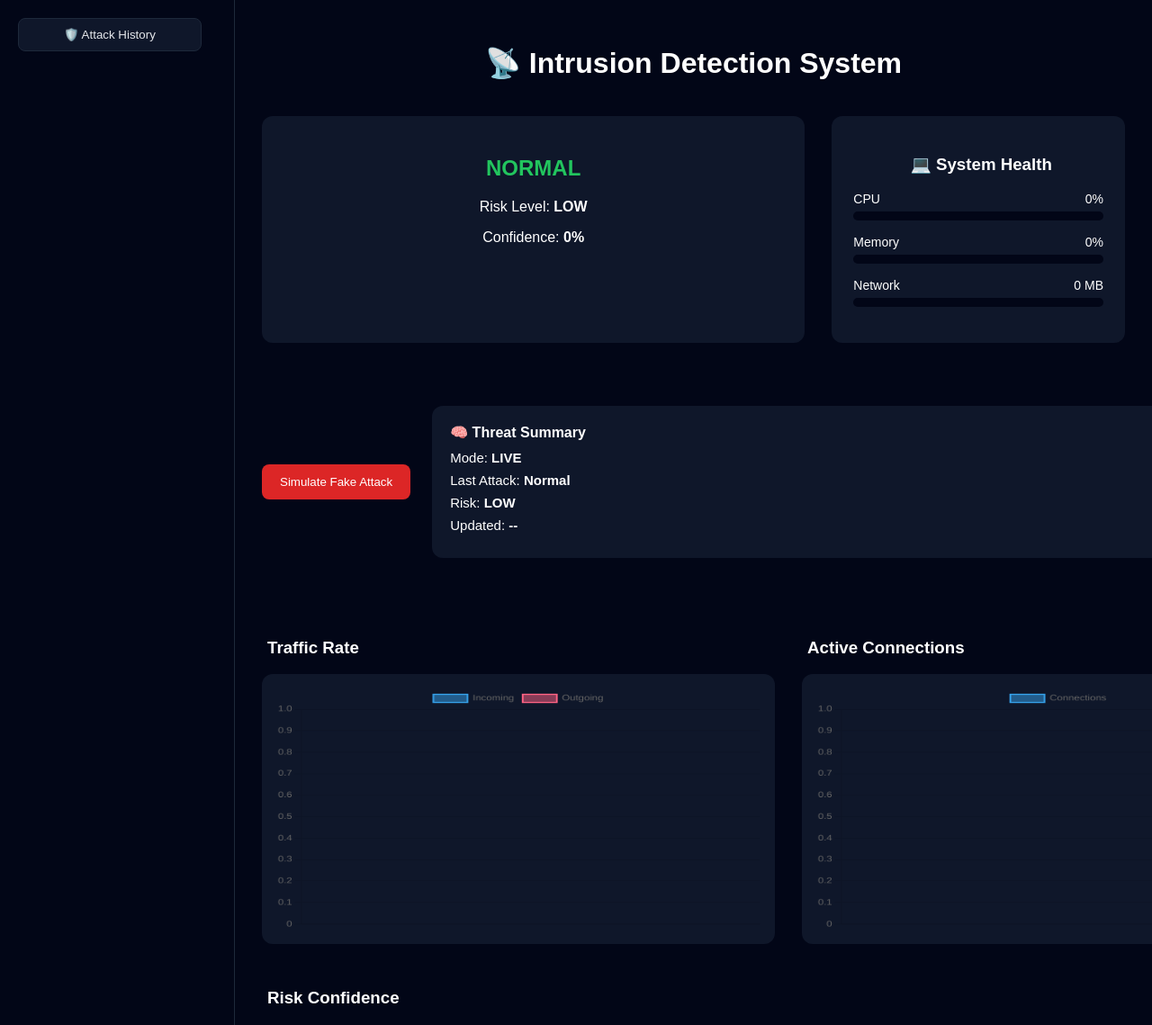
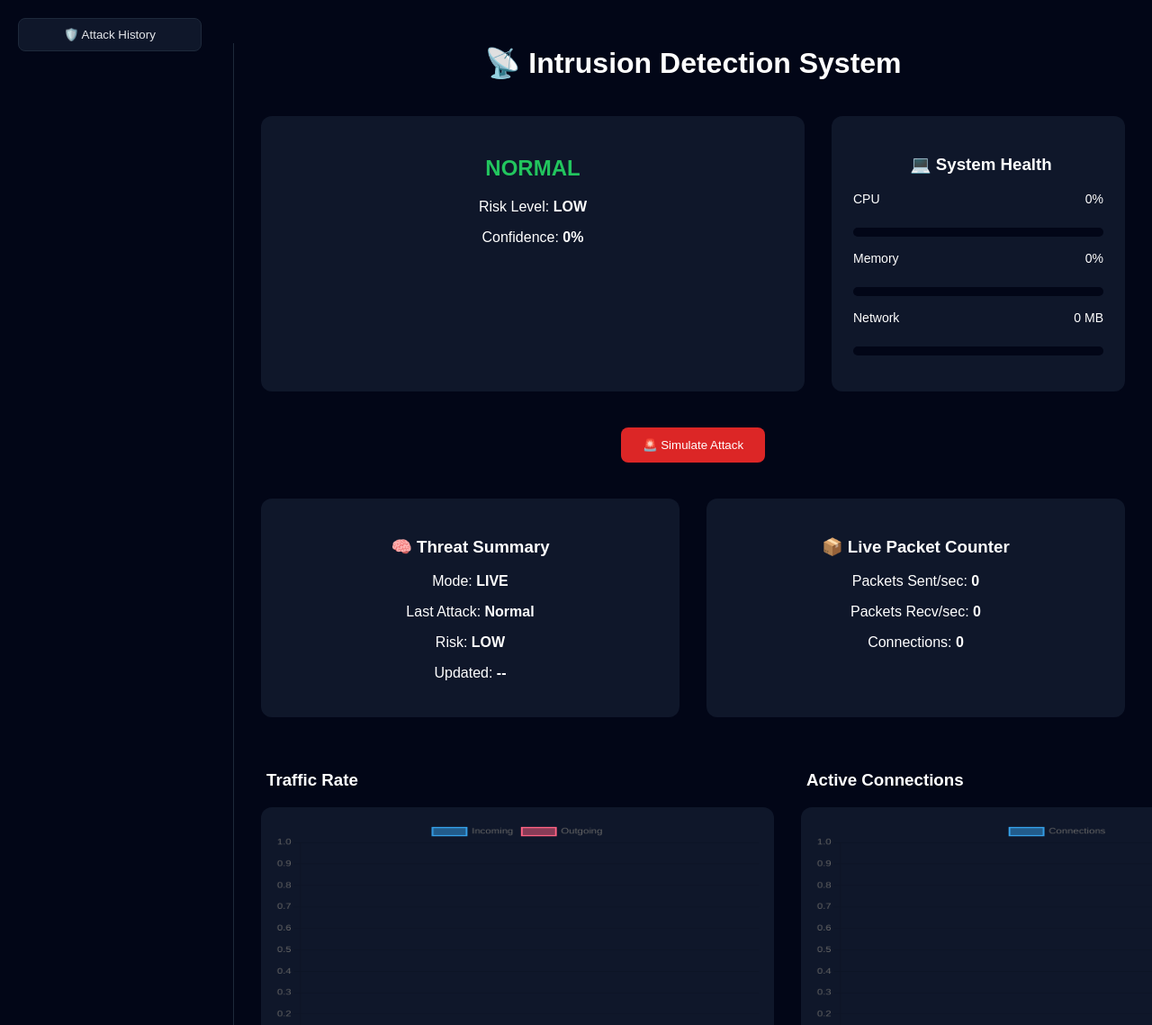
Before and after one commit to Sanchitk99/intrusion-detection, a Flask app: page / in a window 1280 px wide. Shown: the top 1139 px of the page at 90% size. Run offline with Flask 3, Linux system fonts and the light colour scheme; parts of the project's set-up code (start-up, migrations or seed data) failed here and were passed over.

Commit message:
Updated dashboard and agent

```diff
--- a/agent.py
+++ b/agent.py
@@ -18,7 +18,10 @@ LAST_METRICS = {
     "confidence": 0.0,
     "src_rate": 0.0,
     "dst_rate": 0.0,
-    "connections": 0
+    "connections": 0,
+    "packet_sent_rate": 0,
+    "packet_recv_rate": 0
+
 }
 ATTACK_LOG = []
 LAST_LOG_TIME = 0
@@ -50,9 +53,12 @@ def get_raw_stats():
     return {
         "src_bytes": net.bytes_sent,
         "dst_bytes": net.bytes_recv,
+        "packets_sent": net.packets_sent,
+        "packets_recv": net.packets_recv,
         "connections": len(conns),
         "timestamp": time.time()
     }
+
 
 # --------------------------------------------------
 # Convert raw counters → rates (CRITICAL)
@@ -69,11 +75,14 @@ def compute_rates(current):
         return None
 
     rates = {
-        "src_rate": (current["src_bytes"] - PREV_STATS["src_bytes"]) / delta_time,
-        "dst_rate": (current["dst_bytes"] - PREV_STATS["dst_bytes"]) / delta_time,
-        "count": current["connections"],
-        "srv_count": current["connections"]
-    }
+    "src_rate": (current["src_bytes"] - PREV_STATS["src_bytes"]) / delta_time,
+    "dst_rate": (current["dst_bytes"] - PREV_STATS["dst_bytes"]) / delta_time,
+    "packet_sent_rate": (current["packets_sent"] - PREV_STATS["packets_sent"]) / delta_time,
+    "packet_recv_rate": (current["packets_recv"] - PREV_STATS["packets_recv"]) / delta_time,
+    "count": current["connections"],
+    "srv_count": current["connections"]
+}
+
 
     PREV_STATS = current
     return rates
@@ -165,7 +174,9 @@ def get_live_metrics(demo=False):
         "confidence": round(prob, 2),
         "src_rate": round(features["src_rate"], 2),
         "dst_rate": round(features["dst_rate"], 2),
-        "connections": features["count"]
+        "connections": features["count"],
+        "packet_sent_rate": round(features["packet_sent_rate"], 2),
+        "packet_recv_rate": round(features["packet_recv_rate"], 2)
     }
 
     # ✅ LOG ATTACK HISTORY
--- a/templates/dashboard.html
+++ b/templates/dashboard.html
@@ -21,14 +21,16 @@
 
         /* ===== SIDEBAR ===== */
         #sidebar {
-            width: 160px;
+            position: fixed;
+            top: 48px;
+            left: 0;
+            width: 260px;
+            height: 100vh;
             background: #020617;
             border-right: 1px solid #1e293b;
-            padding: 50px;
-            padding-top: 70px;
+            padding: 20px;
             overflow-y: auto;
-            flex-shrink: 0;
-            position: relative;
+            box-sizing: border-box;
         }
 
         .sidebar-hidden #sidebar {
@@ -43,6 +45,7 @@
             flex: 1;
             padding: 30px;
             min-width: 0;
+            margin-left: 260px;
         }
 
         h1 {
@@ -78,7 +81,7 @@
         .top-row {
             display: flex;
             gap: 30px;
-            max-width: 1200px;
+            max-width: 1400px;
             margin: 40px auto;
         }
 
@@ -88,6 +91,9 @@
             padding: 24px;
             flex: 1;
             text-align: center;
+        }
+        .sidebar-hidden #mainContent {
+            margin-left: 0;
         }
 
         .main-status { flex: 2; }
@@ -102,7 +108,7 @@
             display: flex;
             justify-content: space-between;
             font-size: 14px;
-            margin-bottom: 6px;
+            margin-bottom:24px;
         }
 
         .progress-bar {
@@ -133,17 +139,13 @@
         .grid h3 {
             margin-left: 6px;
         }
-
-
         canvas {
             background: #0f172a;
             border-radius: 12px;
             padding: 15px;
             height: 300px !important;
         }
-        html, body {
-            overflow-x: hidden;
-        }
+
         .action-row {
     display: inline-flex;
     justify-content: center;
@@ -151,6 +153,10 @@
     gap: 24px;
     margin: 30px auto;
     min-width: 1000px;
+}
+html, body {
+    height: 100%;
+    overflow-x: hidden;
 }
 
 .threat-summary {
@@ -171,6 +177,13 @@
     font-size: 16px;
 }
 
+.summary-grid {
+    display: grid;
+    grid-template-columns: 1fr 1fr;
+    gap: 30px;
+    max-width: 1000px;
+    margin: 40px auto;
+}
 
         /* ===== LOG ===== */
         .log-entry {
@@ -228,18 +241,35 @@
                 </div>
             </div>
         </div>
+<button id="demoBtn" style="
+    display:block;
+    margin: 20px auto;
+    padding:12px 24px;
+    background:#dc2626;
+    border:none;
+    border-radius:8px;
+    color:white;
+    cursor:pointer;
+">
+    🚨 Simulate Attack
+</button>
+<div class="summary-grid">
+    <div class="status-box">
+        <h3>🧠 Threat Summary</h3>
+        <p>Mode: <strong id="mode">LIVE</strong></p>
+        <p>Last Attack: <strong id="lastAttack">Normal</strong></p>
+        <p>Risk: <strong id="riskSummary">LOW</strong></p>
+        <p>Updated: <strong id="updatedTime">--</strong></p>
+    </div>
 
-<div class="action-row">
-    <button id="demoBtn">Simulate Fake Attack</button>
-
-    <div class="status-box threat-summary">
-        <h4>🧠 Threat Summary</h4>
-        <p>Mode: <strong id="modeText">LIVE</strong></p>
-        <p>Last Attack: <strong id="lastAttack">Normal</strong></p>
-        <p>Risk: <strong id="lastRisk">LOW</strong></p>
-        <p>Updated: <strong id="lastUpdate">--</strong></p>
+    <div class="status-box">
+        <h3>📦 Live Packet Counter</h3>
+        <p>Packets Sent/sec: <strong id="pktSent">0</strong></p>
+        <p>Packets Recv/sec: <strong id="pktRecv">0</strong></p>
+        <p>Connections: <strong id="connLive">0</strong></p>
     </div>
 </div>
+
 
         <div class="grid">
             <div>
@@ -263,6 +293,9 @@
 
 <script>
 const maxPoints = 15;
+let attackIntensity = 0;
+
+
 
 // ===================
 // CHART INITIALIZATION (THIS WAS MISSING)
@@ -281,9 +314,6 @@ const maxPoints = 15;
 //         document.documentElement.classList.toggle("sidebar-hidden");
 //     };
 // });
-document.getElementById("historyBtn").onclick = () => {
-    document.body.classList.toggle("sidebar-hidden");
-};
 
 
 const trafficChart = new Chart(document.getElementById('trafficChart'), {
@@ -295,13 +325,13 @@ const trafficChart = new Chart(document.getElementById('trafficChart'), {
                 label: 'Incoming',
                 data: [],
                 borderWidth: 2,
-                tension: 0.4
+                tension: 0
             },
             {
                 label: 'Outgoing',
                 data: [],
                 borderWidth: 2,
-                tension: 0.4
+                tension: 0
             }
         ]
     },
@@ -309,6 +339,7 @@ const trafficChart = new Chart(document.getElementById('trafficChart'), {
     responsive: true,
     maintainAspectRatio: false
 }
+
 });
 
 document.addEventListener("DOMContentLoaded", () => {
@@ -317,25 +348,18 @@ document.addEventListener("DOMContentLoaded", () => {
 document.getElementById("historyBtn").onclick = () => {
     document.body.classList.toggle("sidebar-hidden");
 
-    const btn = document.getElementById("historyBtn");
-    btn.innerText = document.body.classList.contains("sidebar-hidden")
-        ? "🛡️ Show History"
-        : "❌ Hide History";
+    const isHidden = document.body.classList.contains("sidebar-hidden");
+
+    document.getElementById("historyBtn").innerText =
+        isHidden ? "🛡️ Show History" : "❌ Hide History";
+
 };
-
-
-
     // Update attack history safely
 window.updateHistory = function () {
     fetch("/history")
         .then(res => res.json())
         .then(logs => {
             const logDiv = document.getElementById("log");
-                if (!logDiv) {
-                    console.error("log div not found");
-                    return;
-                }
-
             logDiv.innerHTML = "";
 
             logs.slice().reverse().forEach(item => {
@@ -352,6 +376,10 @@ document.getElementById("historyBtn").onclick = () => {
             });
         });
 };
+
+
+
+
 });
 
 const connChart = new Chart(document.getElementById('connChart'), {
@@ -363,7 +391,7 @@ const connChart = new Chart(document.getElementById('connChart'), {
                 label: 'Connections',
                 data: [],
                 borderWidth: 2,
-                tension: 0.4
+                tension: 0
             }
         ]
     },
@@ -371,6 +399,8 @@ const connChart = new Chart(document.getElementById('connChart'), {
     responsive: true,
     maintainAspectRatio: false
 }
+
+
 });
 setInterval(() => {
     fetch("/health")
@@ -386,6 +416,7 @@ setInterval(() => {
     const netMB = data.net / 1024;
     const netPercent = Math.min((netMB / 200) * 100, 100);
     updateBar("netBar", "netText", netPercent, " MB", netMB.toFixed(1));
+
 });
 
 }, 3000);
@@ -400,7 +431,7 @@ const riskChart = new Chart(document.getElementById('riskChart'), {
                 label: 'Confidence',
                 data: [],
                 borderWidth: 2,
-                tension: 0.4
+                tension: 0
             }
         ]
     },
@@ -410,20 +441,25 @@ const riskChart = new Chart(document.getElementById('riskChart'), {
     }
 });
 
-
 function updateStatus(data) {
     document.getElementById("attack").innerText = data.attack;
     document.getElementById("risk").innerText = data.risk;
     document.getElementById("confidence").innerText = data.confidence + "%";
+
     document.getElementById("lastAttack").innerText = data.attack;
-    document.getElementById("lastRisk").innerText = data.risk;
-    document.getElementById("lastUpdate").innerText =
+    document.getElementById("riskSummary").innerText = data.risk;
+    document.getElementById("updatedTime").innerText =
         new Date().toLocaleTimeString();
-
 
     document.getElementById("attack").className =
         data.attack === "Normal" ? "normal" : "attack";
+    if (data.risk === "HIGH") {
+        document.body.style.background = "#1e0b0b";
+    } else {
+        document.body.style.background = "#020617";
     }
+}
+
 
 function updateCharts(data) {
     const time = new Date().toLocaleTimeString();
@@ -446,40 +482,70 @@ function updateCharts(data) {
 
     riskChart.data.labels.push(time);
     riskChart.data.datasets[0].data.push(data.confidence);
-
     trafficChart.update();
     connChart.update();
     riskChart.update();
-    updateHistory();
+
 }
 
 let sidebarVisible = true;
 
 setInterval(() => {
+
     fetch("/metrics")
         .then(res => res.json())
         .then(data => {
-            if (Object.keys(data).length === 0) return;
+            if (!data || Object.keys(data).length === 0) return;
 
-            // 🔥 SINGLE SOURCE UPDATE
-            updateStatus(data);
-            updateCharts(data);
+            let simulatedData = { ...data };
+
+            if (demoEnabled) {
+
+    attackIntensity += 80;
+    if (attackIntensity > 1200) attackIntensity = 1200;
+
+    simulatedData.attack = "DDoS Attack";
+    simulatedData.risk = "HIGH";
+    simulatedData.confidence = Math.min(85 + attackIntensity / 30, 99);
+
+    simulatedData.src_rate = data.src_rate + attackIntensity + Math.random() * 100;
+    simulatedData.dst_rate = data.dst_rate + attackIntensity + Math.random() * 100;
+    simulatedData.connections = data.connections + attackIntensity + Math.random() * 200;
+}
+            updateStatus(simulatedData);
+updateCharts(simulatedData);
+
+// Auto-refresh history ONLY if sidebar is visible
+if (!document.body.classList.contains("sidebar-hidden")) {
     updateHistory();
+}
+
+
+            document.getElementById("pktSent").innerText = simulatedData.src_rate;
+            document.getElementById("pktRecv").innerText = simulatedData.dst_rate;
+            document.getElementById("connLive").innerText = simulatedData.connections;
         });
 }, 3000);
 
+
 let demoEnabled = false;
-
 document.getElementById("demoBtn").onclick = () => {
     fetch("/toggle-demo", { method: "POST" })
         .then(res => res.json())
         .then(data => {
             demoEnabled = data.demo;
-            document.getElementById("demoBtn").innerText =
-                demoEnabled ? "Stop Fake Attack" : "Simulate Fake Attack";
+
+            const btn = document.getElementById("demoBtn");
+
+            if (demoEnabled) {
+                btn.innerText = "🛑 Stop Attack Simulation";
+                btn.style.background = "#16a34a";
+            } else {
+                btn.innerText = "🚨 Simulate Attack";
+                btn.style.background = "#dc2626";
+            }
         });
 };
-
 function updateBar(barId, textId, value, unit, displayValue = null) {
     const bar = document.getElementById(barId);
     const text = document.getElementById(textId);
@@ -500,8 +566,6 @@ function updateBar(barId, textId, value, unit, displayValue = null) {
         ? displayValue + unit
         : percent.toFixed(1) + unit;
 }
-
 </script>
-
 </body>
 </html>
```
Lines whose indentation alone changed are shown as unchanged.
